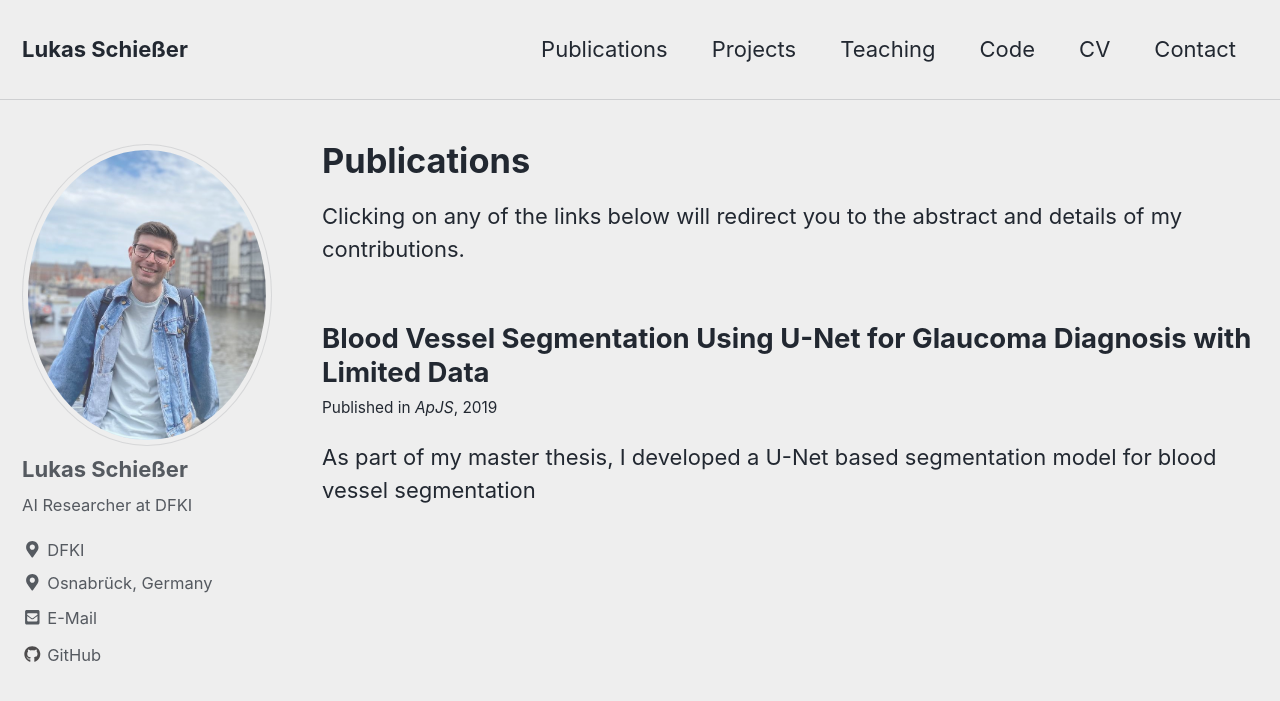
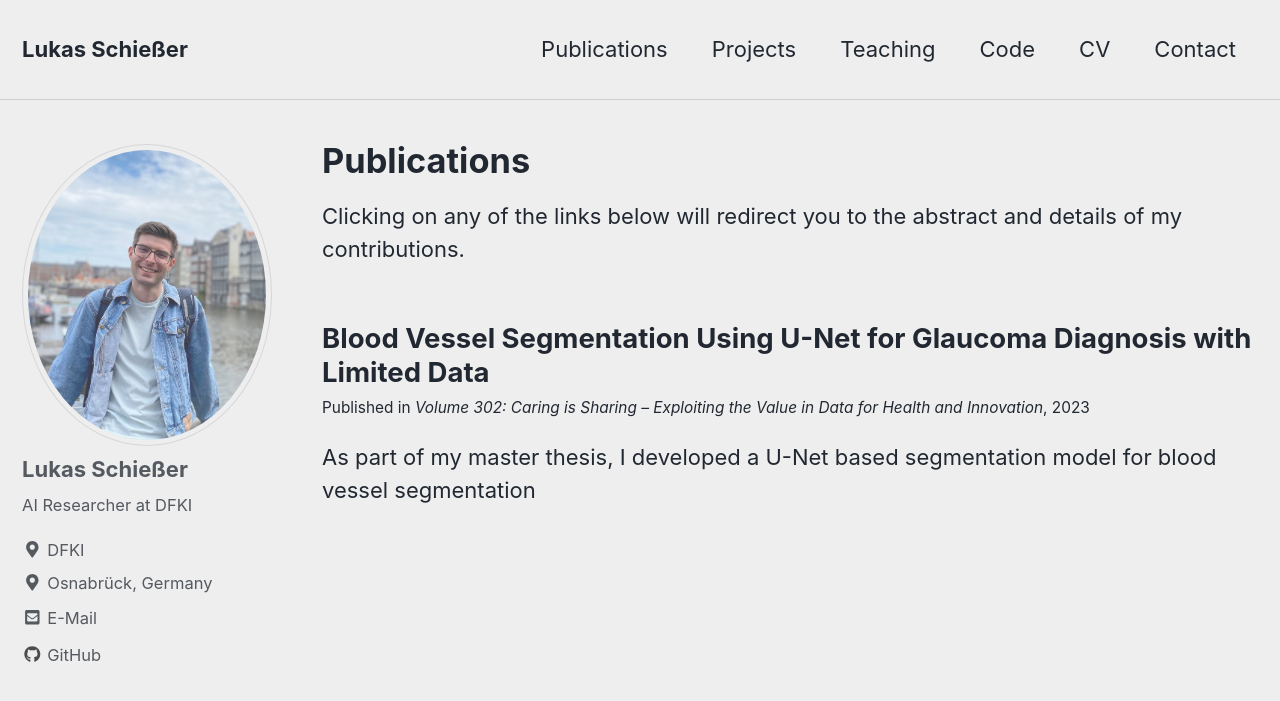
Before and after one commit to lschiesser/lschiesser.github.io, a Jekyll site: the page built from _pages/publications.md, in a window 1280 px wide and 900 px high. Shown: the top 701 px of the window. Built offline with Jekyll 4.4.1, drawn with Linux system fonts in a browser that asks for light colours; nearby versions of some CDN libraries.

Commit message:
Update schiesser_et_al_2023.md

```diff
--- a/_publications/schiesser_et_al_2023.md
+++ b/_publications/schiesser_et_al_2023.md
@@ -3,8 +3,8 @@ title: "Blood Vessel Segmentation Using U-Net for Glaucoma Diagnosis with Limite
 collection: publications
 permalink: /publications/schiesser-et-al-2023
 excerpt: "As part of my master thesis, I developed a U-Net based segmentation model for blood vessel segmentation"
-date: 2019-5-1
-venue: 'ApJS'
+date: 2023-5-22
+venue: 'Volume 302: Caring is Sharing – Exploiting the Value in Data for Health and Innovation'
 classes: wide
 publ: "true"
 ---
```
